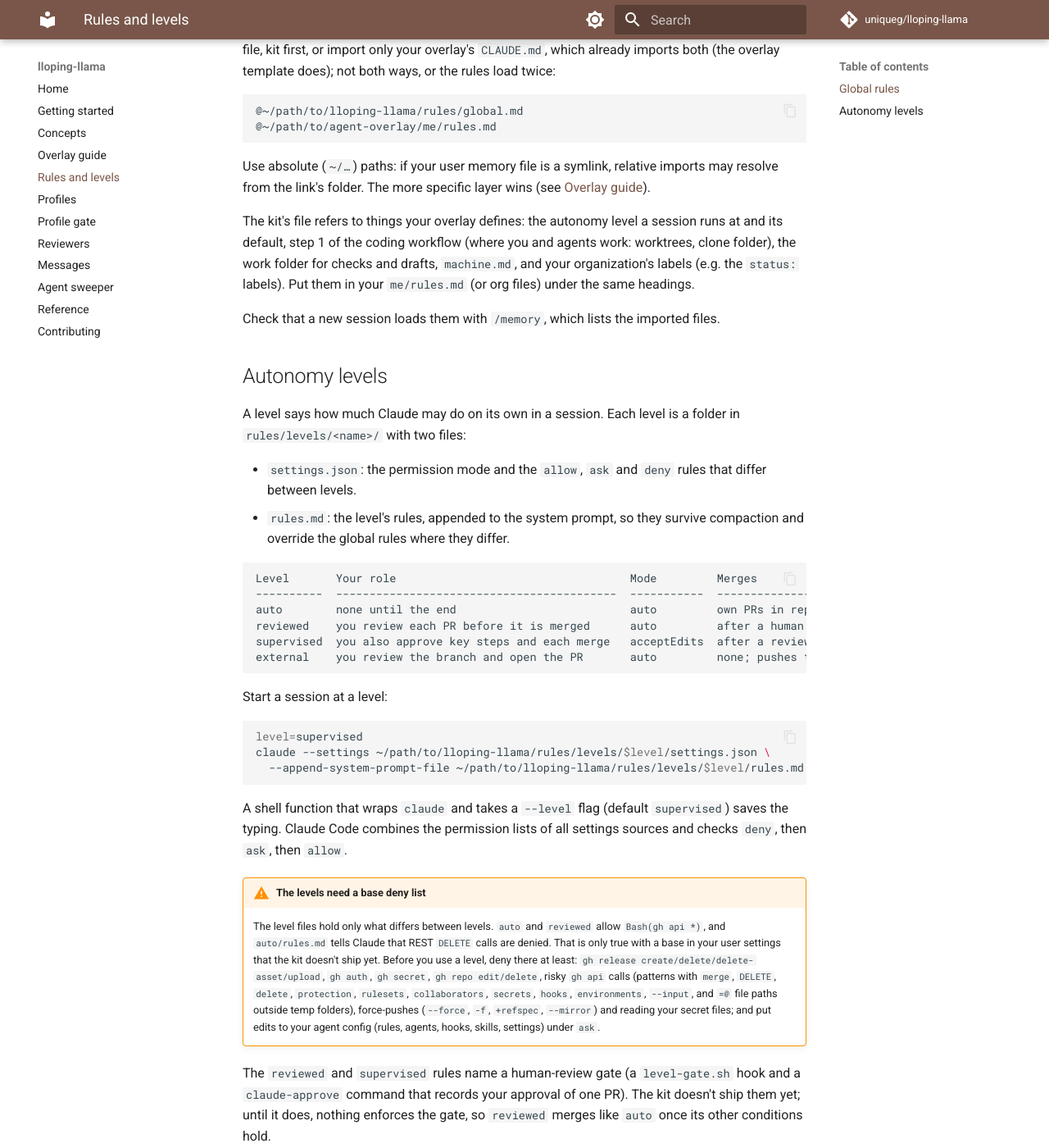
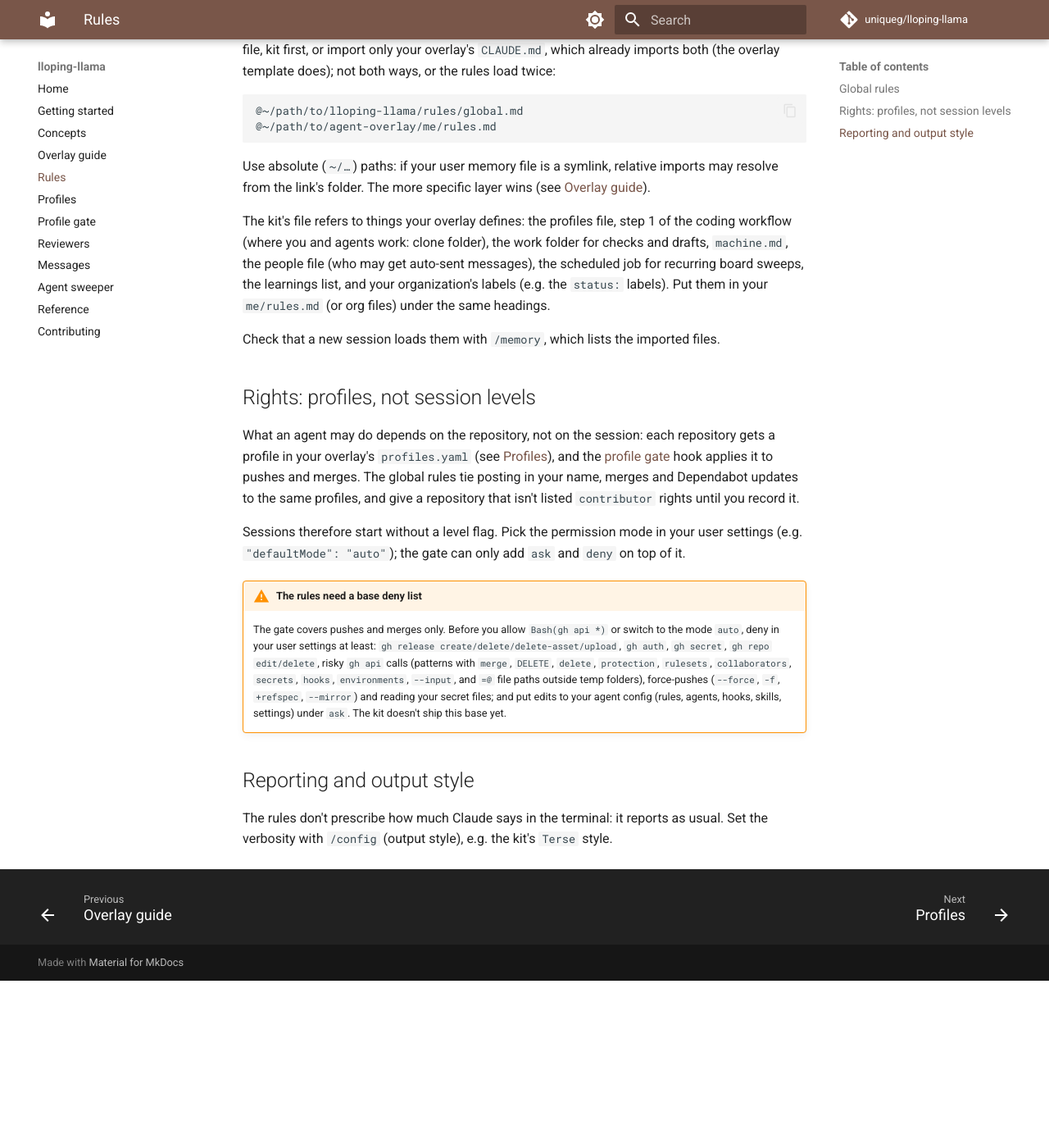
Before and after one commit to uniqueg/lloping-llama, an MkDocs documentation site: the page built from docs/rules.md, in a window 1280 px wide and 1400 px high, scrolled down 469 px. Shown: the whole window at 82% size. Built offline with MkDocs 1.6.1 and Material for MkDocs 9.7.7, drawn with Linux system fonts in a browser that asks for light colours; comment, search, counter and statistics services are not loaded; after the commit the page ends 1665 px from its top, so only the background shows below that; some of the changed text lies outside the part shown.

Commit message:
docs: apply the rule inventory decisions
Apply the answers to the rule inventory conflicts (agent-stack A-47):

- Rights follow the repository profile (C-3, C-18): new section
  "Profiles"; the autonomy levels and their docs are removed (the live
  setup keeps them until the switch-over, for rollback).
- Normal reporting (C-14): no dead-end-only reporting, no no-FYI rule.
- Agent-count requests are session-bound and kept alive (C-15).
- Messages as drafts, auto-send only to allowed persons (C-10, C-16).
- Recurring sweeps on a scheduled job (C-5), ready when finished with
  the merge gate in the PR body (C-9), learnings list and rule PRs
  (C-8).
- Port the "(Claude's proposal)" rule from the live rules (25 Nov).

Co-Authored-By: Claude Opus 5.5 <noreply@anthropic.com>
Claude-Session: https://claude.ai/code/session_011FSoqN5w1v5t1QRTKU7ad5

````diff
--- a/docs/rules.md
+++ b/docs/rules.md
@@ -1,15 +1,15 @@
-# Rules and levels
+# Rules
 
-The kit ships the generic part of a set of global agent rules and four autonomy levels. Neither is
-a plugin component: Claude Code doesn't load them by itself, so you import the rules and pass a
-level when you start a session.
+The kit ships the generic part of a set of global agent rules. It is not a plugin component:
+Claude Code doesn't load it by itself, so you import it from your user memory file.
 
 ## Global rules
 
-`rules/global.md` holds rules that apply to every project: hard limits (sensitive data, secrets,
-default branches, posting in your name), how agents report, how they work with you, conventions for
-Python and GitHub Actions, delegation to subagents, issues and PRs, release notes, releases, the
-coding workflow and learnings. One rule per line, so a diff shows exactly which rule changed.
+`rules/global.md` holds rules that apply to every project: profiles (who may do what where), hard
+limits (sensitive data, secrets, default branches, posting in your name), how agents report, how
+they work with you, conventions for Python and GitHub Actions, delegation to subagents, issues and
+PRs, release notes, releases, the coding workflow and learnings. One rule per line, so a diff shows
+exactly which rule changed.
 
 The parts that name people, organizations, hosts or local paths don't belong in the kit. Keep them
 in your overlay, in the same sections (e.g. `me/rules.md`). Import both from your user memory
@@ -24,56 +24,36 @@ overlay template does); not both ways, or the rules load twice:
 Use absolute (`~/…`) paths: if your user memory file is a symlink, relative imports may resolve
 from the link's folder. The more specific layer wins (see [Overlay guide](overlay.md)).
 
-The kit's file refers to things your overlay defines: the autonomy level a session runs at and its
-default, step 1 of the coding workflow (where you and agents work: worktrees, clone folder), the
-work folder for checks and drafts, `machine.md`, and your organization's labels (e.g. the `status:`
-labels). Put them in your `me/rules.md` (or org files) under the same headings.
+The kit's file refers to things your overlay defines: the profiles file, step 1 of the coding
+workflow (where you and agents work: clone folder), the work folder for checks and drafts,
+`machine.md`, the people file (who may get auto-sent messages), the scheduled job for recurring
+board sweeps, the learnings list, and your organization's labels (e.g. the `status:` labels). Put
+them in your `me/rules.md` (or org files) under the same headings.
 
 Check that a new session loads them with `/memory`, which lists the imported files.
 
-## Autonomy levels
+## Rights: profiles, not session levels
 
-A level says how much Claude may do on its own in a session. Each level is a folder in
-`rules/levels/<name>/` with two files:
+What an agent may do depends on the repository, not on the session: each repository gets a
+profile in your overlay's `profiles.yaml` (see [Profiles](profiles.md)), and the
+[profile gate](profile-gate.md) hook applies it to pushes and merges. The global rules tie posting
+in your name, merges and Dependabot updates to the same profiles, and give a repository that isn't
+listed `contributor` rights until you record it.
 
-- `settings.json`: the permission mode and the `allow`, `ask` and `deny` rules that differ between
-  levels.
-- `rules.md`: the level's rules, appended to the system prompt, so they survive compaction and
-  override the global rules where they differ.
+Sessions therefore start without a level flag. Pick the permission mode in your user settings
+(e.g. `"defaultMode": "auto"`); the gate can only add `ask` and `deny` on top of it.
 
-```text
-Level       Your role                                   Mode         Merges
-----------  ------------------------------------------  -----------  ------------------------------
-auto        none until the end                          auto         own PRs in repos you administer
-reviewed    you review each PR before it is merged      auto         after a human review of the PR
-supervised  you also approve key steps and each merge   acceptEdits  after a review, and it asks
-external    you review the branch and open the PR       auto         none; pushes to the fork only
-```
+!!! warning "The rules need a base deny list"
 
-Start a session at a level:
+    The gate covers pushes and merges only. Before you allow `Bash(gh api *)` or switch to the
+    mode `auto`, deny in your user settings at least: `gh release create/delete/delete-asset/upload`,
+    `gh auth`, `gh secret`, `gh repo edit/delete`, risky `gh api` calls (patterns with `merge`,
+    `DELETE`, `delete`, `protection`, `rulesets`, `collaborators`, `secrets`, `hooks`,
+    `environments`, `--input`, and `=@` file paths outside temp folders), force-pushes (`--force`,
+    `-f`, `+refspec`, `--mirror`) and reading your secret files; and put edits to your agent config
+    (rules, agents, hooks, skills, settings) under `ask`. The kit doesn't ship this base yet.
 
-```sh
-level=supervised
-claude --settings ~/path/to/lloping-llama/rules/levels/$level/settings.json \
-  --append-system-prompt-file ~/path/to/lloping-llama/rules/levels/$level/rules.md
-```
+## Reporting and output style
 
-A shell function that wraps `claude` and takes a `--level` flag (default `supervised`) saves the
-typing. Claude Code combines the permission lists of all settings sources and checks `deny`, then
-`ask`, then `allow`.
-
-!!! warning "The levels need a base deny list"
-
-    The level files hold only what differs between levels. `auto` and `reviewed` allow
-    `Bash(gh api *)`, and `auto/rules.md` tells Claude that REST `DELETE` calls are denied. That is
-    only true with a base in your user settings that the kit doesn't ship yet. Before you use a
-    level, deny there at least: `gh release create/delete/delete-asset/upload`, `gh auth`,
-    `gh secret`, `gh repo edit/delete`, risky `gh api` calls (patterns with `merge`, `DELETE`,
-    `delete`, `protection`, `rulesets`, `collaborators`, `secrets`, `hooks`, `environments`,
-    `--input`, and `=@` file paths outside temp folders), force-pushes (`--force`, `-f`, `+refspec`,
-    `--mirror`) and reading your secret files; and put edits to your agent config (rules, agents,
-    hooks, skills, settings) under `ask`.
-
-The `reviewed` and `supervised` rules name a human-review gate (a `level-gate.sh` hook and a
-`claude-approve` command that records your approval of one PR). The kit doesn't ship them yet; until
-it does, nothing enforces the gate, so `reviewed` merges like `auto` once its other conditions hold.
+The rules don't prescribe how much Claude says in the terminal: it reports as usual. Set the
+verbosity with `/config` (output style), e.g. the kit's `Terse` style.
--- a/mkdocs.yml
+++ b/mkdocs.yml
@@ -67,7 +67,7 @@ nav:
   - Getting started: getting-started.md
   - Concepts: concepts.md
   - Overlay guide: overlay.md
-  - Rules and levels: rules.md
+  - Rules: rules.md
   - Profiles: profiles.md
   - Profile gate: profile-gate.md
   - Reviewers: reviewers.md
````
Also changed, not shown: CONTRIBUTING.md (+1 -1 lines), README.md (+3 -4 lines), docs/index.md (+1 -2 lines), docs/reference.md (+1 -4 lines), rules/global.md (+27 -17 lines), rules/levels/auto/rules.md (deleted, +0 -25 lines), rules/levels/external/rules.md (deleted, +0 -15 lines), rules/levels/reviewed/rules.md (deleted, +0 -18 lines), rules/levels/supervised/rules.md (deleted, +0 -16 lines), templates/overlay/me/preferences.md (+1 -1 lines), 4 other files.
